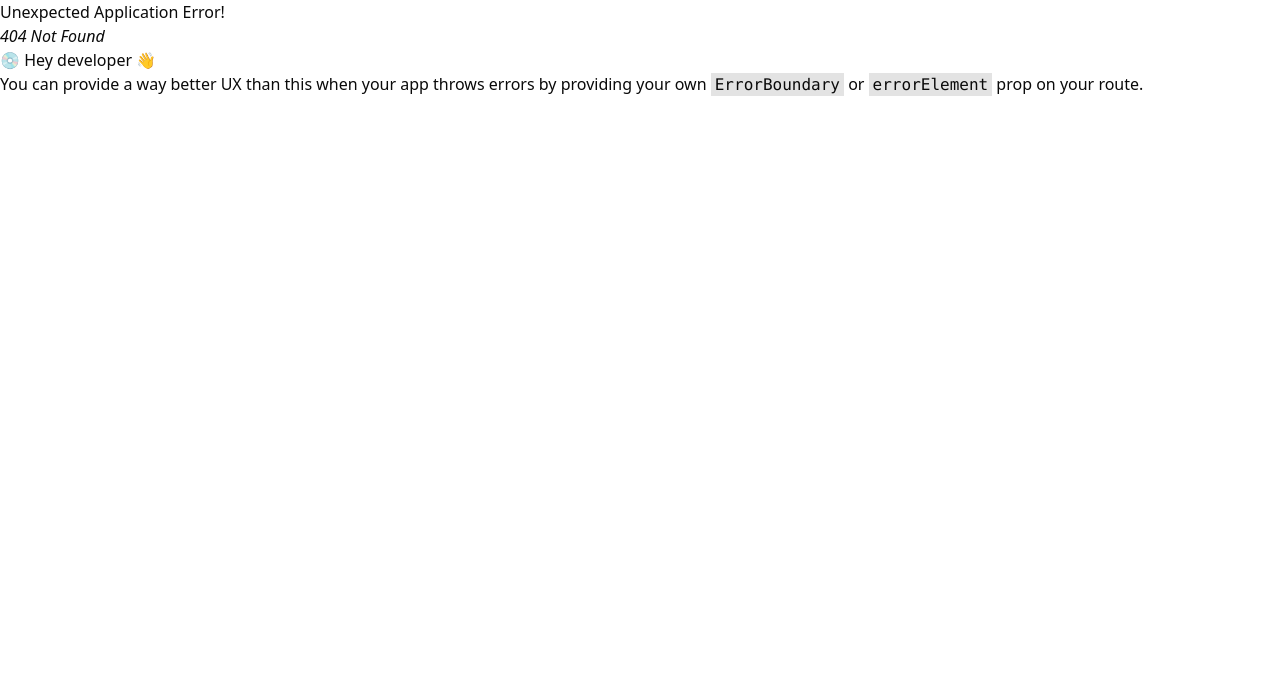
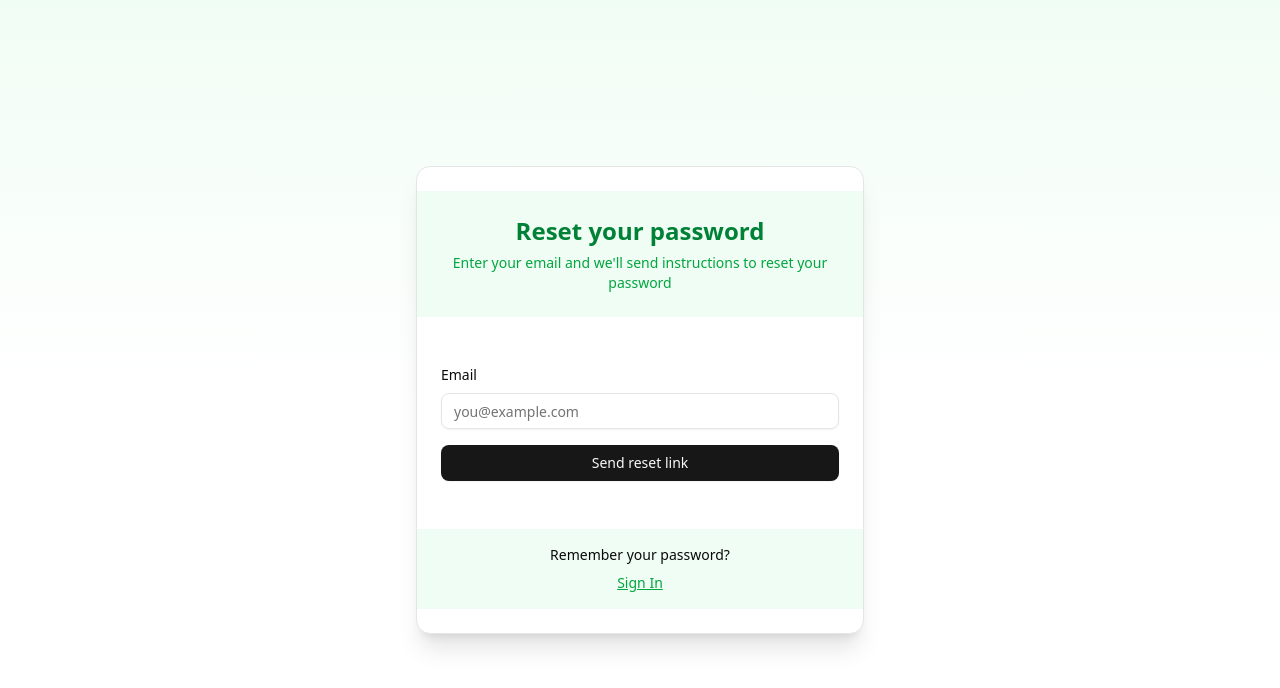
Before and after one commit to jimit8929/Advance_Authentication, a React (Vite) app in the folder Frontend/: page /forgot-password in a window 1280 px wide. Before the commit this address had no page. Shown: the top 688 px of the page. Built offline with nearby package versions, Linux system fonts and the light colour scheme.

Commit message:
Forgot Password Page

```diff
--- /dev/null
+++ b/Frontend/src/Pages/ForgotPassword.jsx
@@ -0,0 +1,126 @@
+import React, { useState } from "react";
+import { useNavigate, Link } from "react-router-dom";
+import { Alert, AlertDescription } from "@/components/ui/alert";
+import { Button } from "@/components/ui/button";
+import {
+  Card,
+  CardContent,
+  CardDescription,
+  CardFooter,
+  CardHeader,
+  CardTitle,
+} from "@/components/ui/card";
+import { Input } from "@/components/ui/input";
+import { Label } from "@/components/ui/label";
+import axios from "axios";
+import { CheckCircle, Loader2 } from "lucide-react";
+import { toast } from "sonner";
+
+export default function ForgotPassword() {
+  const [isLoading, setIsLoading] = useState(false);
+  const [error, setError] = useState("");
+  const [email, setEmail] = useState("");
+  const [isSubmitted, setIsSubmitted] = useState(false);
+  const navigate = useNavigate();
+
+  const handleForgotPassword = async (e) => {
+    e.preventDefault();
+    setError("");
+
+    try {
+      setIsLoading(true);
+      const res = await axios.post("http://localhost:5000/user/forgot-password", { email });
+
+      if (res.data?.success) {
+        // show in-page success and also give user a path to verify
+        setIsSubmitted(true);
+        toast.success(res.data.message || "Reset link sent");
+      } else {
+        setError(res.data?.message || "Something went wrong");
+      }
+    } catch (err) {
+      console.error(err);
+      setError(err.response?.data?.message || err.message || "Request failed");
+    } finally {
+      setIsLoading(false);
+    }
+  };
+
+  return (
+    <div className="min-h-screen flex items-center justify-center bg-gradient-to-b from-green-50 via-white to-white px-4 py-12">
+      <div className="w-full max-w-md">
+        <Card className="overflow-hidden shadow-xl">
+          <CardHeader className="bg-green-50 p-6 text-center">
+            <CardTitle className="text-2xl font-bold text-green-700">Reset your password</CardTitle>
+            <CardDescription className="text-sm text-green-600">
+              Enter your email and we'll send instructions to reset your password
+            </CardDescription>
+          </CardHeader>
+
+          <CardContent className="p-6">
+            {error && (
+              <Alert variant="destructive" className="mb-4">
+                <AlertDescription>{error}</AlertDescription>
+              </Alert>
+            )}
+
+            {isSubmitted ? (
+              <div className="py-6 flex flex-col items-center justify-center text-center space-y-4">
+                <div className="bg-green-100 rounded-full p-3">
+                  <CheckCircle className="h-6 w-6 text-green-700" />
+                </div>
+
+                <div className="space-y-2">
+                  <h3 className="font-medium text-lg">Check your inbox</h3>
+                  <p className="text-sm text-gray-600">
+                    We've sent a password reset link to <span className="font-medium text-gray-800">{email}</span>
+                  </p>
+                  <div className="flex gap-3 justify-center pt-2">
+                    <Button onClick={() => navigate(`/verify-otp/${encodeURIComponent(email)}`)}>
+                      Verify OTP
+                    </Button>
+                    <Button variant="ghost" onClick={() => setIsSubmitted(false)}>
+                      Send again
+                    </Button>
+                  </div>
+                </div>
+              </div>
+            ) : (
+              <form onSubmit={handleForgotPassword} className="space-y-4">
+                <div className="space-y-2">
+                  <Label htmlFor="email" className="text-sm">Email</Label>
+                  <Input
+                    id="email"
+                    type="email"
+                    placeholder="you@example.com"
+                    value={email}
+                    onChange={(e) => setEmail(e.target.value)}
+                    required
+                    disabled={isLoading}
+                    className="w-full mt-2"
+                  />
+                </div>
+
+                <Button type="submit" className="w-full flex items-center justify-center gap-2" disabled={isLoading}>
+                  {isLoading ? (
+                    <>
+                      <Loader2 className="h-4 w-4 animate-spin" />
+                      Sending...
+                    </>
+                  ) : (
+                    "Send reset link"
+                  )}
+                </Button>
+              </form>
+            )}
+          </CardContent>
+
+          <CardFooter className="bg-green-50 p-4 flex flex-col items-center gap-2">
+            <p className="text-sm">Remember your password?</p>
+            <Link to="/login" className="text-sm underline text-green-600">Sign In</Link>
+          </CardFooter>
+        </Card>
+      </div>
+    </div>
+  );
+}
```
Also changed, not shown: Frontend/src/App.jsx (+21 -0 lines).
